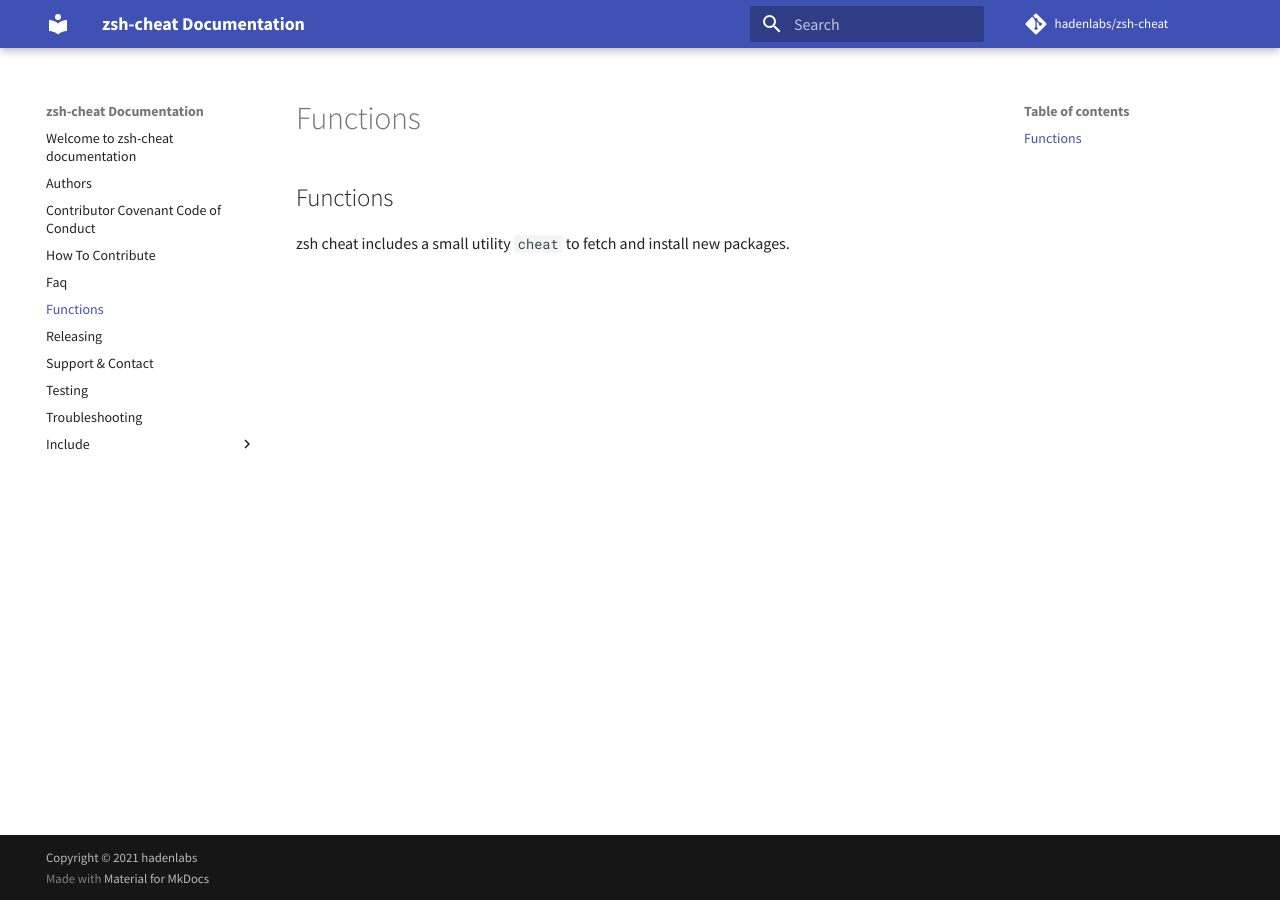
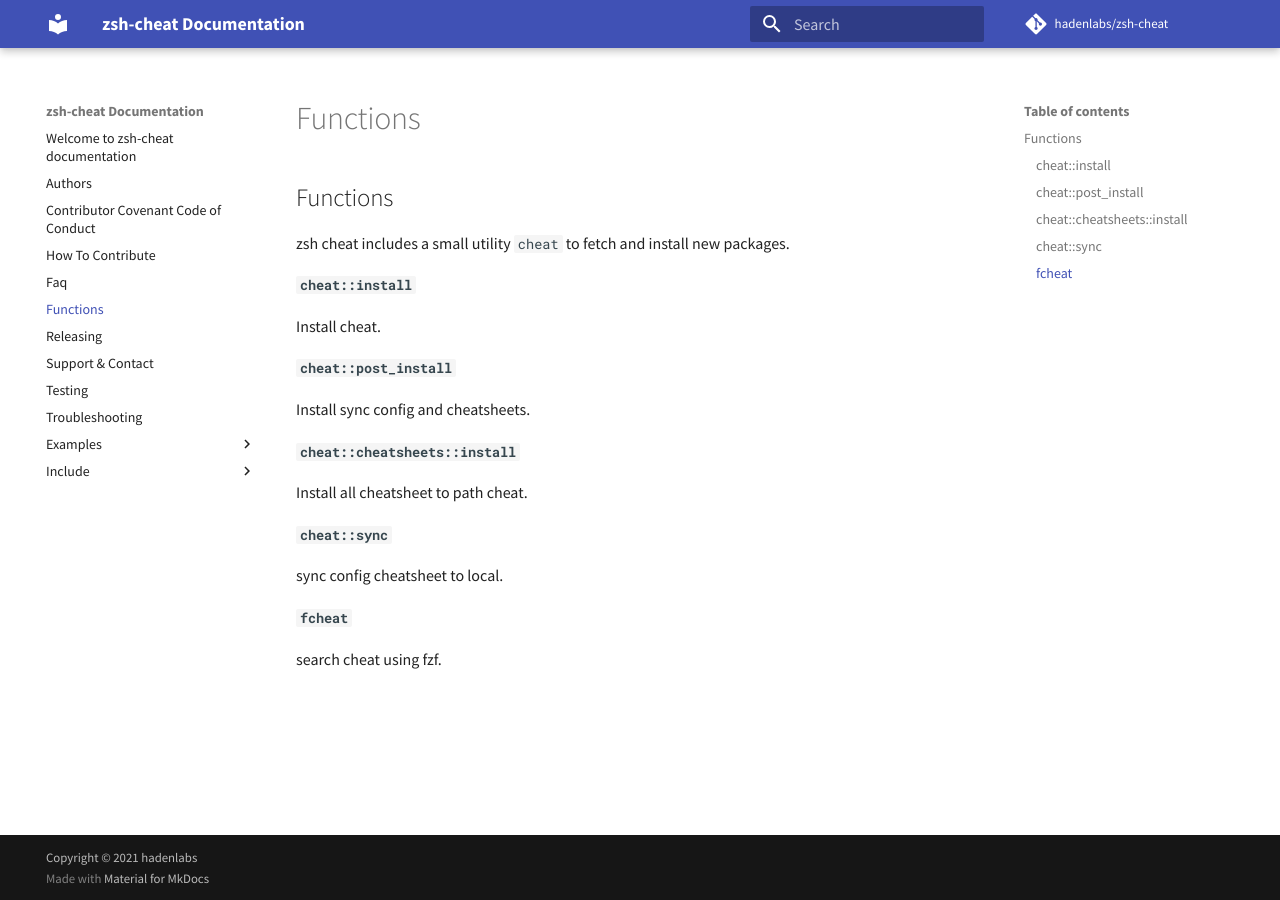
Before and after one commit to hadenlabs/zsh-cheat, an MkDocs documentation site: the page built from docs/functions.md, in a window 1280 px wide. Built offline with MkDocs 1.6.1 and Material for MkDocs 9.7.7, drawn with Linux system fonts in a browser that asks for light colours; comment, search, counter and statistics services are not loaded.

Commit message:
docs: implement functions and examples (#25)

```diff
--- a/docs/functions.md
+++ b/docs/functions.md
@@ -1,3 +1,23 @@
 ## Functions
 
 zsh cheat includes a small utility `cheat` to fetch and install new packages.
+
+#### `cheat::install`
+
+Install cheat.
+
+#### `cheat::post_install`
+
+Install sync config and cheatsheets.
+
+#### `cheat::cheatsheets::install`
+
+Install all cheatsheet to path cheat.
+
+#### `cheat::sync`
+
+sync config cheatsheet to local.
+
+#### `fcheat`
+
+search cheat using fzf.
```
Also changed, not shown: docs/examples/common.md (added, +1 -0 lines).
